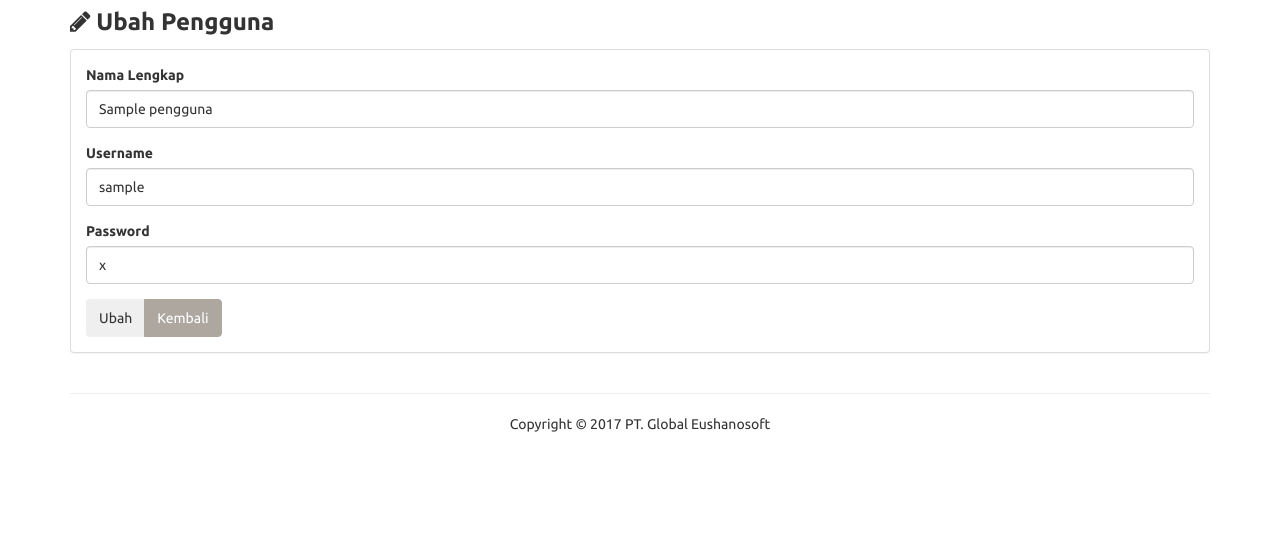
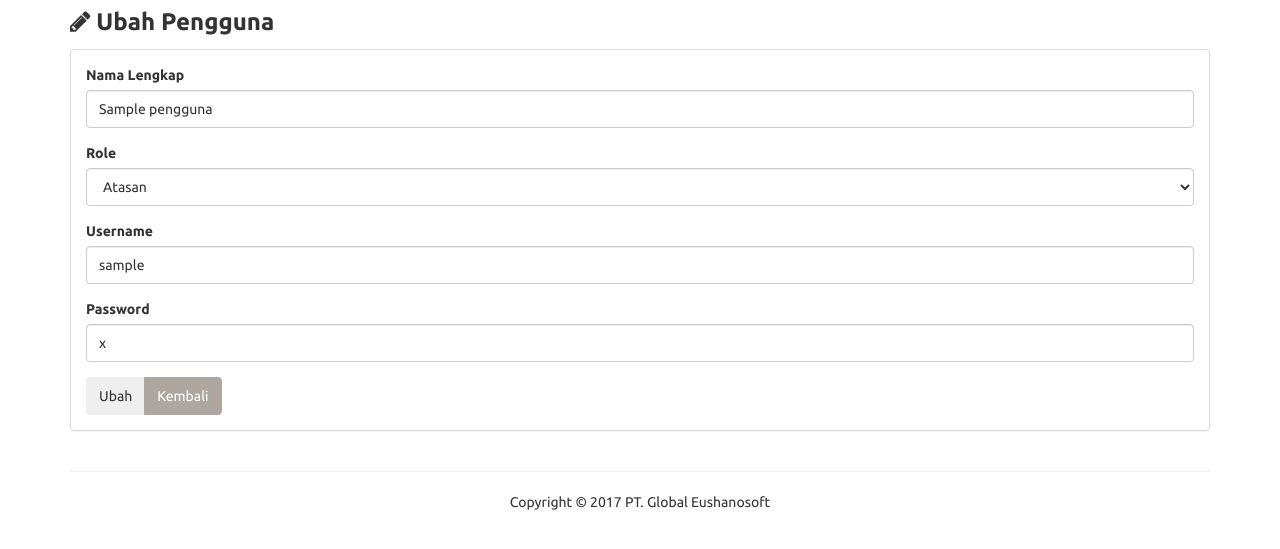
Before and after one commit to imamdigmi/simple-recruitment-dss-ahp, a PHP site: page /user-ubah.php?id=1 in a window 1280 px wide. Shown: the part 51-600 px from the top of the page. Run offline with PHP 8.4, Linux system fonts and the light colour scheme; the visitor is signed in with stand-in values (Sample User, id 1); tables that the repository leaves empty or names only in its code hold one stand-in row (values such as "Sample post").

Commit message:
Update: User structure

```diff
--- a/includes/user.inc.php
+++ b/includes/user.inc.php
@@ -1,67 +1,59 @@
 <?php
-class User{
-
+class User {
 	private $conn;
-	private $table_name = "ahp_pengguna";
+	private $table_name = "pengguna";
 
 	public $id;
 	public $nl;
 	public $un;
 	public $pw;
 
-	public function __construct($db){
+	public function __construct($db) {
 		$this->conn = $db;
 	}
 
-	function insert(){
-
-		$query = "insert into ".$this->table_name." values('',?,?,?)";
+	function insert() {
+		$query = "INSERT INTO ".$this->table_name." VALUES(NULL, ?, ?, ?, ?)";
 		$stmt = $this->conn->prepare($query);
 		$stmt->bindParam(1, $this->nl);
-		$stmt->bindParam(2, $this->un);
-		$stmt->bindParam(3, $this->pw);
+		$stmt->bindParam(2, $this->rl);
+		$stmt->bindParam(3, $this->un);
+		$stmt->bindParam(4, $this->pw);
 
-		if($stmt->execute()){
+		if ($stmt->execute()) {
 			return true;
-		}else{
+		} else {
 			return false;
 		}
-
 	}
 
 	function readAll(){
-
 		$query = "SELECT * FROM ".$this->table_name." ORDER BY id_pengguna ASC";
 		$stmt = $this->conn->prepare( $query );
 		$stmt->execute();
-
 		return $stmt;
 	}
 
 	// used when filling up the update product form
 	function readOne(){
-
-		$query = "SELECT * FROM " . $this->table_name . " WHERE id_pengguna=? LIMIT 0,1";
-
+		$query = "SELECT * FROM ".$this->table_name." WHERE id_pengguna=? LIMIT 0,1";
 		$stmt = $this->conn->prepare( $query );
 		$stmt->bindParam(1, $this->id);
 		$stmt->execute();
-
 		$row = $stmt->fetch(PDO::FETCH_ASSOC);
-
 		$this->id = $row['id_pengguna'];
 		$this->nl = $row['nama_lengkap'];
+		$this->rl = $row['role'];
 		$this->un = $row['username'];
 		$this->pw = $row['password'];
 	}
 
 	// update the product
-	function update(){
-
-		$query = "UPDATE
-					" . $this->table_name . "
+	function update() {
+		$query = "UPDATE ".$this->table_name ."
 				SET
 					nama_lengkap = :nm,
+					role = :rl,
 					username = :un,
 					password = :ps
 				WHERE
@@ -70,51 +62,46 @@ class User{
 		$stmt = $this->conn->prepare($query);
 
 		$stmt->bindParam(':nm', $this->nl);
+		$stmt->bindParam(':rl', $this->rl);
 		$stmt->bindParam(':un', $this->un);
 		$stmt->bindParam(':ps', $this->pw);
 		$stmt->bindParam(':id', $this->id);
 
 		// execute the query
-		if($stmt->execute()){
+		if ($stmt->execute()) {
 			return true;
-		}else{
+		} else {
 			return false;
 		}
 	}
 
 	// delete the product
-	function delete(){
-
+	function delete() {
 		$query = "DELETE FROM " . $this->table_name . " WHERE id_pengguna = ?";
-
 		$stmt = $this->conn->prepare($query);
 		$stmt->bindParam(1, $this->id);
-
-		if($result = $stmt->execute()){
+		if ($result = $stmt->execute()) {
 			return true;
-		}else{
+		} else {
 			return false;
 		}
 	}
+
 	function countAll(){
-
 		$query = "SELECT * FROM ".$this->table_name." ORDER BY id_pengguna ASC";
 		$stmt = $this->conn->prepare( $query );
 		$stmt->execute();
-
 		return $stmt->rowCount();
 	}
-	function hapusell($ax){
 
-		$query = "DELETE FROM " . $this->table_name . " WHERE id_pengguna in $ax";
-
+	function hapusell($ax) {
+		$query = "DELETE FROM ".$this->table_name." WHERE id_pengguna in $ax";
 		$stmt = $this->conn->prepare($query);
 
-		if($result = $stmt->execute()){
+		if ($result = $stmt->execute()) {
 			return true;
-		}else{
+		} else {
 			return false;
 		}
 	}
 }
-?>
--- a/user-ubah.php
+++ b/user-ubah.php
@@ -8,11 +8,12 @@ $eks = new User($db);
 $eks->id = $id;
 $eks->readOne();
 
-if($_POST){
+if ($_POST) {
   $eks->nl = $_POST['nl'];
+  $eks->rl = $_POST['rl'];
   $eks->un = $_POST['un'];
   $eks->pw = md5($_POST['pw']);
-  if($eks->update()){
+  if ($eks->update()) {
     echo "<script>location.href='user.php'</script>";
   } else { ?>
     <script type="text/javascript">
@@ -42,6 +43,14 @@ if($_POST){
             <input type="text" class="form-control" id="nl" name="nl" value="<?php echo $eks->nl; ?>">
           </div>
           <div class="form-group">
+            <label for="rl">Role</label>
+            <select class="form-control" name="rl" id="rl">
+              <option value="atasan"<?=($eks->rl == "atasan") ? "selected=\"on\"" : "" ?>>Atasan</option>
+              <option value="pegawai"<?=($eks->rl == "pegawai") ? "selected=\"on\"" : "" ?>>Pegawai</option>
+              <option value="manajer"<?=($eks->rl == "manajer") ? "selected=\"on\"" : "" ?>>Manajer</option>
+            </select>
+          </div>
+          <div class="form-group">
             <label for="un">Username</label>
             <input type="text" class="form-control" id="un" name="un" value="<?php echo $eks->un; ?>">
           </div>
--- a/user.php
+++ b/user.php
@@ -6,7 +6,7 @@ $pro = new User($db);
 $stmt = $pro->readAll();
 $count = $pro->countAll();
 
-if(isset($_POST['hapus-contengan'])){
+if (isset($_POST['hapus-contengan'])) {
   $imp = "('".implode("','",array_values($_POST['checkbox']))."')";
   $result = $pro->hapusell($imp);
   if($result){ ?>
@@ -59,6 +59,7 @@ if(isset($_POST['hapus-contengan'])){
           <tr>
             <th width="10px"><input type="checkbox" name="select-all" id="select-all" /></th>
             <th>Nama Lengkap</th>
+            <th>Role</th>
             <th>Username</th>
             <th width="100px">Aksi</th>
           </tr>
@@ -67,6 +68,7 @@ if(isset($_POST['hapus-contengan'])){
           <tr>
             <th><input type="checkbox" name="select-all2" id="select-all2" /></th>
             <th>Nama Lengkap</th>
+            <th>Role</th>
             <th>Username</th>
             <th>Aksi</th>
           </tr>
@@ -76,6 +78,7 @@ if(isset($_POST['hapus-contengan'])){
             <tr>
               <td style="vertical-align:middle;"><input type="checkbox" value="<?php echo $row['id_pengguna'] ?>" name="checkbox[]" /></td>
         	    <td style="vertical-align:middle;"><?php echo $row['nama_lengkap'] ?></td>
+        	    <td style="vertical-align:middle;"><?php echo $row['role'] ?></td>
         	    <td style="vertical-align:middle;"><?php echo $row['username'] ?></td>
               <td class="text-center" style="vertical-align:middle;">
                 <div class="btn-group">
```
Also changed, not shown: includes/login.inc.php (+6 -11 lines), user-baru.php (+16 -4 lines).
